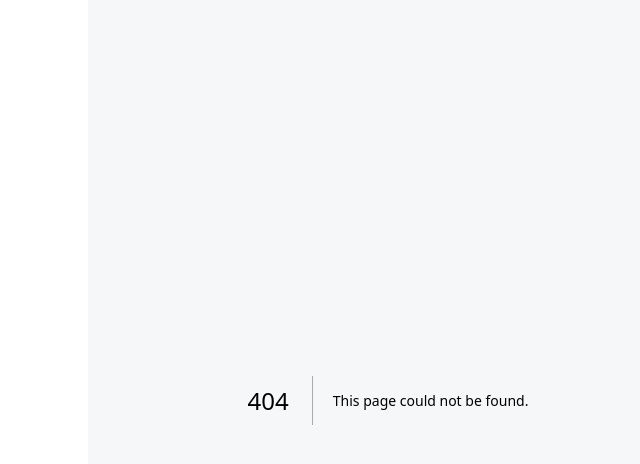
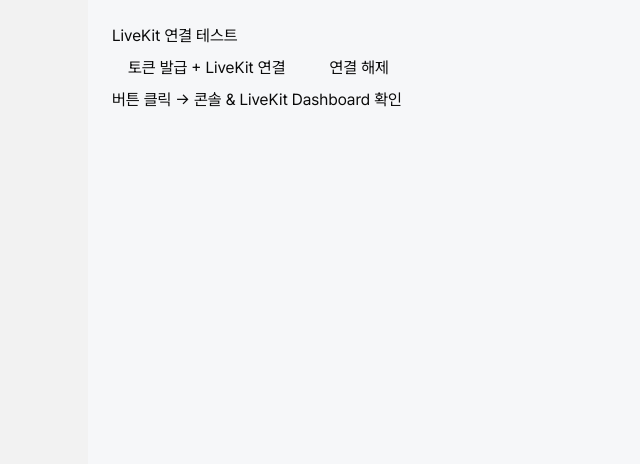
Before and after one commit to HanaMoa/HanaMoa, a Next.js app: page /live in a window 1280 px wide. Before the commit this address had no page. Shown: the top 464 px of the page, without its empty margins (252-892 px from the left). Built offline with nearby package versions, Linux system fonts and the light colour scheme.

Commit message:
feat:라이브스트리밍 연결 테스트

```diff
--- /dev/null
+++ b/app/api/livekit/token/route.ts
@@ -0,0 +1,27 @@
+// app/api/livekit/token/route.ts
+
+import { AccessToken } from "livekit-server-sdk";
+import { NextResponse } from "next/server";
+
+export async function POST(req: Request) {
+  const { roomName, identity, role } = await req.json();
+
+  const apiKey = process.env.LIVEKIT_API_KEY!;
+  const apiSecret = process.env.LIVEKIT_API_SECRET!;
+
+  const at = new AccessToken(apiKey, apiSecret, { identity });
+
+  at.addGrant({
+    room: roomName,
+    roomJoin: true,
+    canPublish: role === "publisher",
+    canSubscribe: true,
+  });
+
+  const jwt = await at.toJwt(); // ✅ 중요
+
+  return NextResponse.json({
+    token: jwt,
+    url: process.env.LIVEKIT_URL,
+  });
+}
--- /dev/null
+++ b/app/live/page.tsx
@@ -0,0 +1,75 @@
+"use client";
+
+import { Room } from "livekit-client";
+import { useRef } from "react";
+
+export default function LiveKitTestPage() {
+  const roomRef = useRef<Room | null>(null);
+
+  const getTokenAndConnect = async () => {
+    try {
+      // 1️⃣ 토큰 요청
+      const res = await fetch("/api/livekit/token", {
+        method: "POST",
+        headers: {
+          "Content-Type": "application/json",
+        },
+        body: JSON.stringify({
+          roomName: "wedding-001",
+          identity: "test-user",
+          role: "publisher",
+        }),
+      });
+
+      const { token, url } = await res.json();
+      console.log("LiveKit token response:", { token, url });
+
+      // 2️⃣ Room 생성
+      const room = new Room({
+        adaptiveStream: true,
+        dynacast: true,
+      });
+
+      // 3️⃣ 실제 LiveKit 접속 (★ 핵심)
+      await room.connect(url, token);
+      console.log("✅ LiveKit connected");
+
+      roomRef.current = room;
+
+      alert("LiveKit 연결 성공! 콘솔 확인");
+    } catch (err) {
+      console.error("❌ LiveKit 연결 실패:", err);
+      alert("연결 실패, 콘솔 확인");
+    }
+  };
+
+  const disconnect = () => {
+    roomRef.current?.disconnect();
+    roomRef.current = null;
+    console.log("🔌 LiveKit disconnected");
+  };
+
+  return (
+    <div style={{ padding: 24 }}>
+      <h1>LiveKit 연결 테스트</h1>
+
+      <button
+        type="button"
+        onClick={getTokenAndConnect}
+        style={{ padding: "8px 16px", marginRight: 12 }}
+      >
+        토큰 발급 + LiveKit 연결
+      </button>
+
+      <button
+        type="button"
+        onClick={disconnect}
+        style={{ padding: "8px 16px" }}
+      >
+        연결 해제
+      </button>
+
+      <p>버튼 클릭 → 콘솔 & LiveKit Dashboard 확인</p>
+    </div>
+  );
+}
--- a/package.json
+++ b/package.json
@@ -40,6 +40,8 @@
     "class-variance-authority": "^0.7.1",
     "clsx": "^2.1.1",
     "dotenv": "^17.2.3",
+    "livekit-client": "^2.17.0",
+    "livekit-server-sdk": "^2.15.0",
     "lucide-react": "^0.562.0",
     "next": "16.1.2",
     "next-auth": "5.0.0-beta.30",
```
Also changed, not shown: 1 other file (tests, documents, lock files or other folders).
